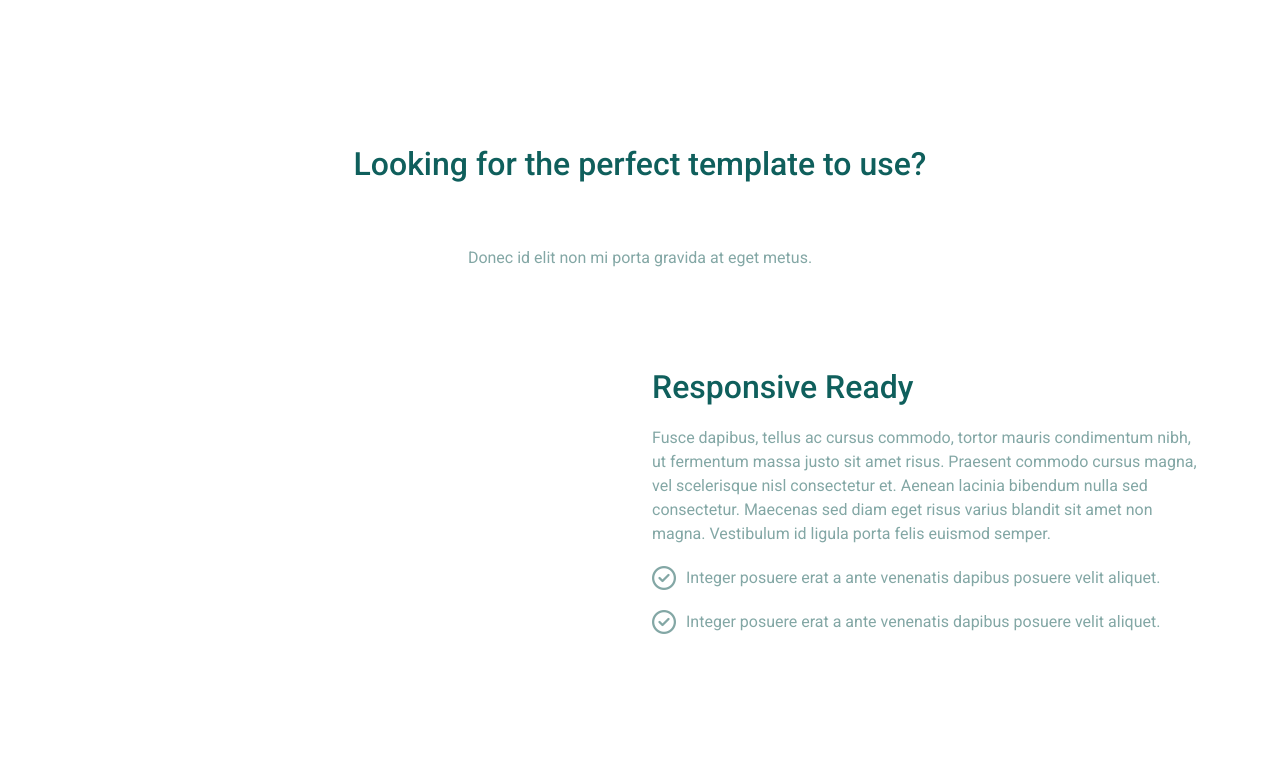
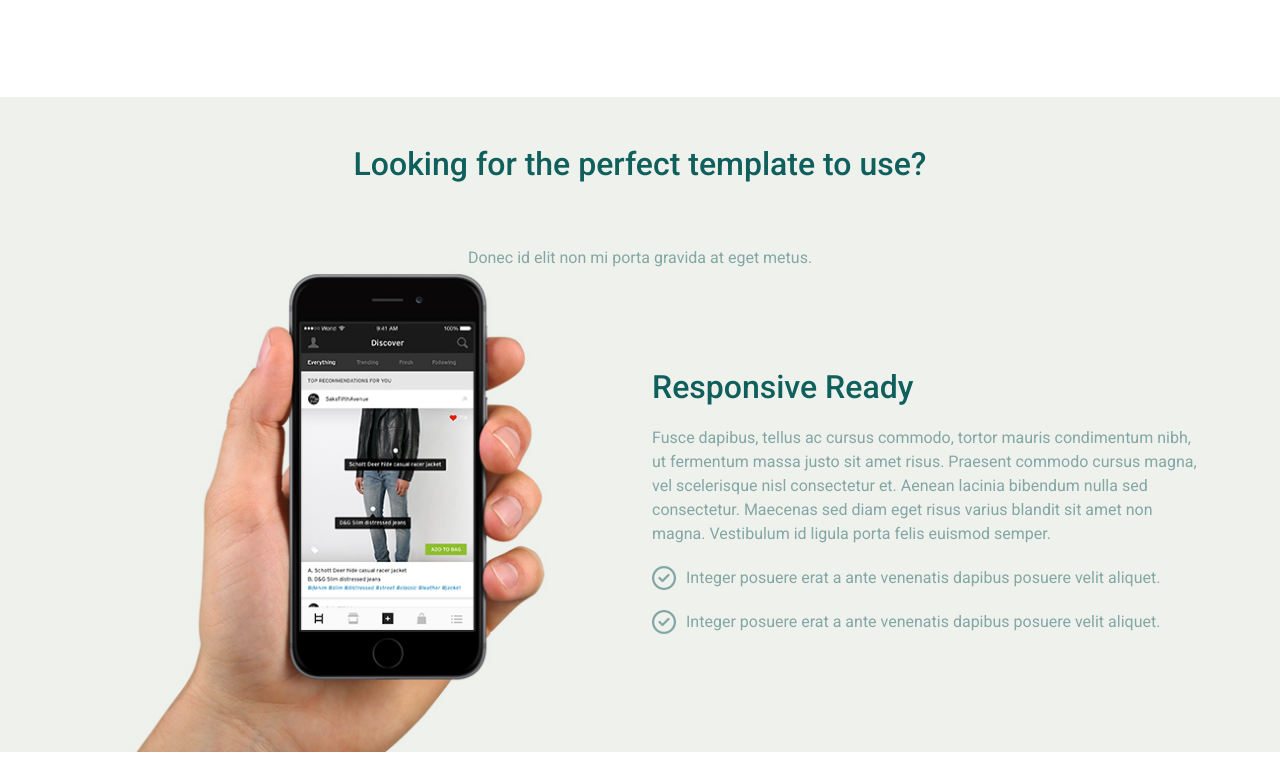
Before and after one commit to shehad-404/Wapik, a plain HTML site: page index.html in a window 1280 px wide. Shown: the part 1781-2540 px from the top of the page. Drawn offline with nearby package versions, Linux system fonts and the light colour scheme.

Commit message:
Update style.css

```diff
--- a/css/style.css
+++ b/css/style.css
@@ -253,6 +253,13 @@ header hr{
 
 
  /* template_section  */
+ .template_section{
+    background-image: url(../images/hand_phone.jpg);
+    background-position: center;
+    background-repeat: no-repeat;
+    background-size: cover;
+    min-height: 80vh;
+ }
 
 .template_section:hover .feature_title span::before, .template_section:hover .feature_title span::after{
     width: 50%;
```
